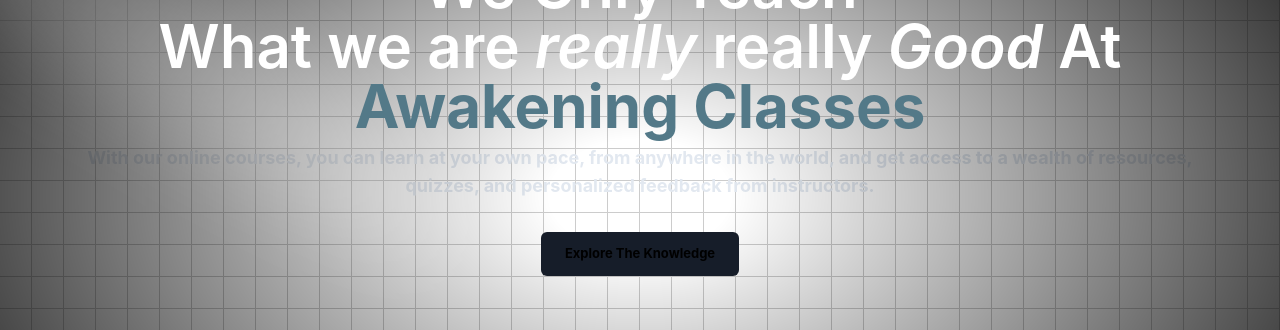
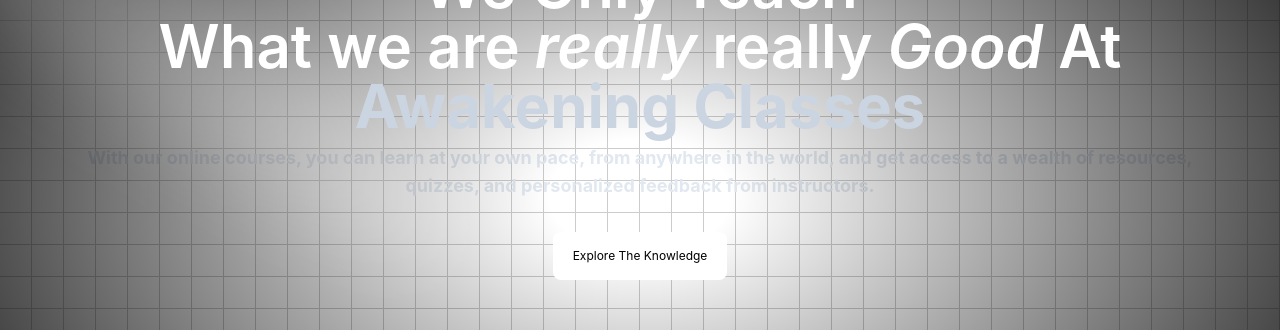
Before and after one commit to Sundanpatyad/AC_MERN, a React (Vite) app in the folder frontend/: page / in a window 1280 px wide. Shown: the part 276-606 px from the top of the page. Built offline with nearby package versions, Linux system fonts and the light colour scheme; no server answers; a web font is replaced by a local one.

Commit message:
full color and button

```diff
--- a/frontend/src/components/core/HomePage/HighlightText.jsx
+++ b/frontend/src/components/core/HomePage/HighlightText.jsx
@@ -2,7 +2,7 @@ import React from 'react'
 
 const HighlightText = ({ text }) => {
   return (
-    <span className='font-bold text-richblue-200 gradient_color'>
+    <span className='font-bold text-slate-300 gradient_color'>
       {" "}
       {text}
     </span>
--- a/frontend/src/pages/Home.jsx
+++ b/frontend/src/pages/Home.jsx
@@ -321,9 +321,9 @@ const Home = () => {
         </motion.div>
 
         <div className='flex flex-row gap-7 mt-8 z-10'>
-          <CTAButton active={false} linkto={"/login"}>
+        <Link to={"/login"} className="w-full py-4 px-5 bg-white text-black rounded-lg text-center transition-all duration-300 hover:bg-richblack-900 hover:text-white text-xs">
             Explore The Knowledge
-          </CTAButton>
+          </Link>
         </div>
       </div>
 
```
